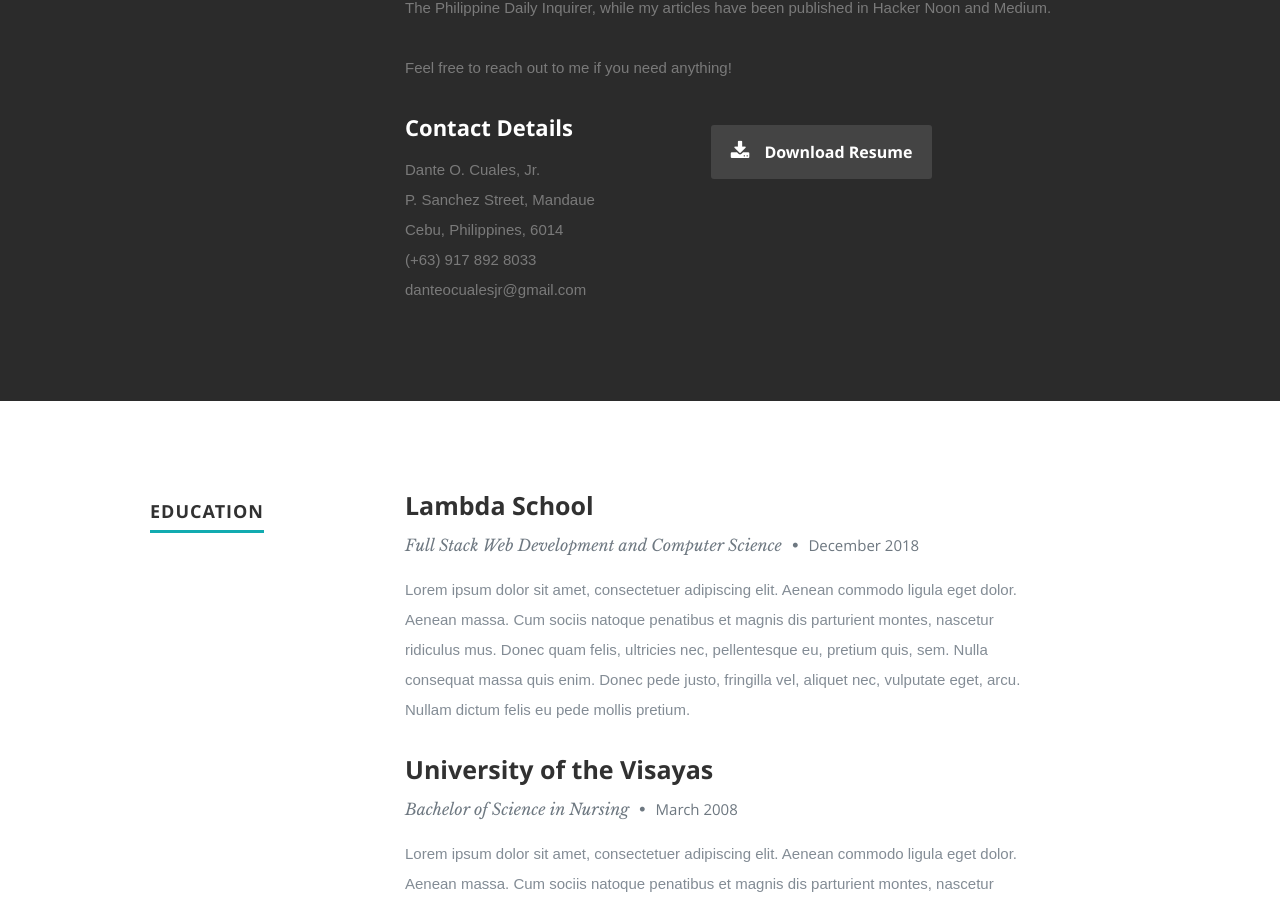
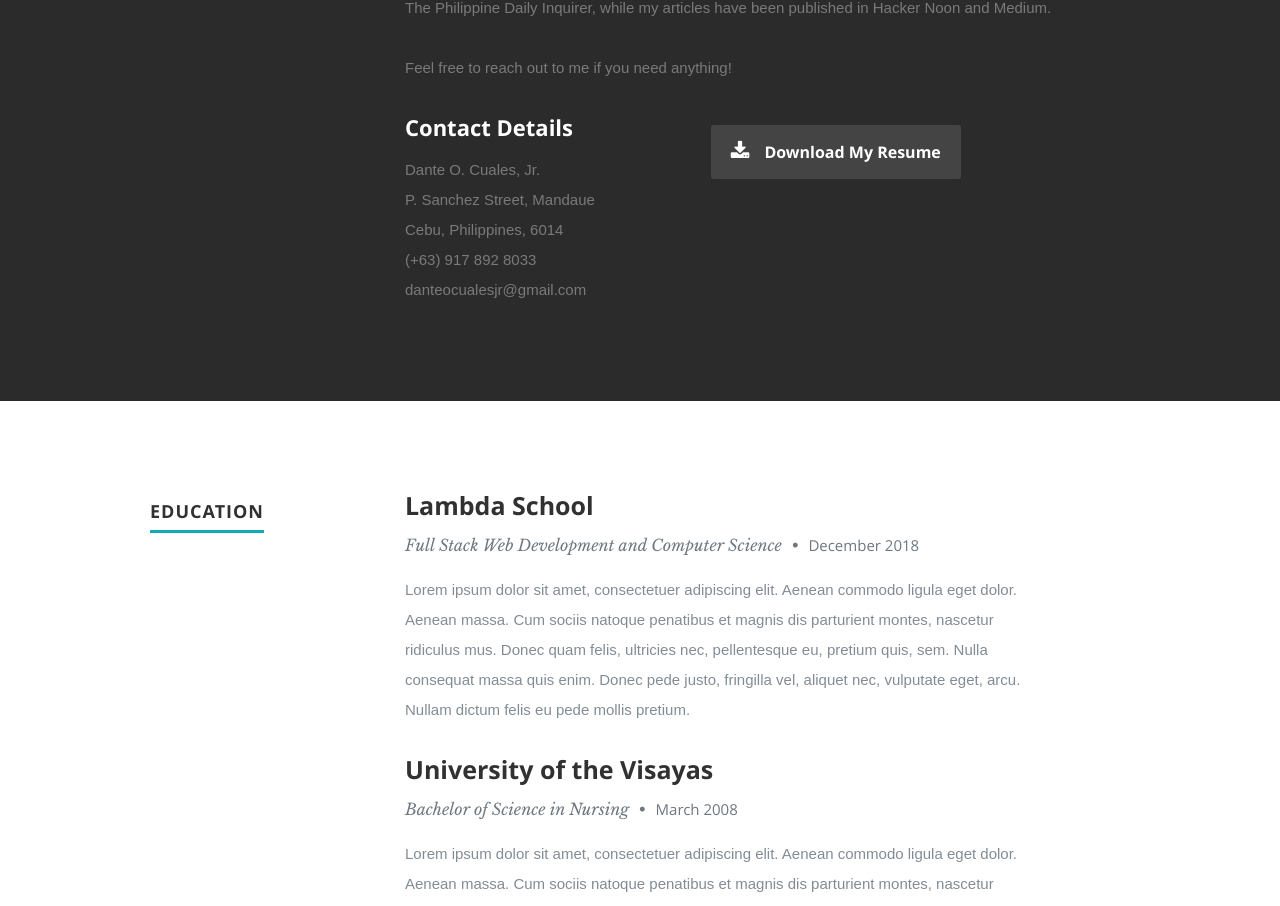
Before and after one commit to danteocualesjr/Portfolio-Site, a React (Create React App) app: page / in a window 1280 px wide. Shown: the part 1215-2121 px from the top of the page. Built offline with nearby package versions, Linux system fonts and the light colour scheme.

Commit message:
Updated About component.

```diff
--- a/src/Components/About/about.js
+++ b/src/Components/About/about.js
@@ -28,7 +28,7 @@ class About extends Component {
                     </div>
                     <div className="columns download">
                         <p>
-                        <a href="#" className="button"><i className="fa fa-download" />Download Resume</a>
+                        <a href="#" className="button"><i className="fa fa-download" />Download My Resume</a>
                         </p>
                     </div>
                     </div> {/* end row */}
```
